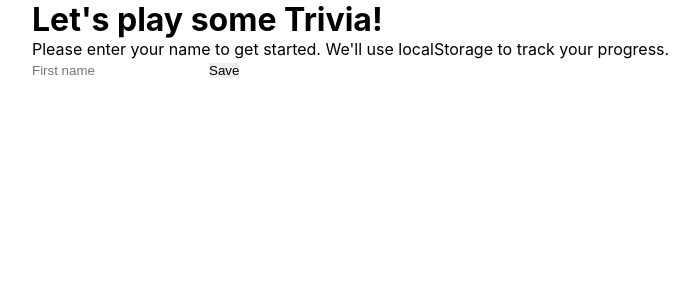
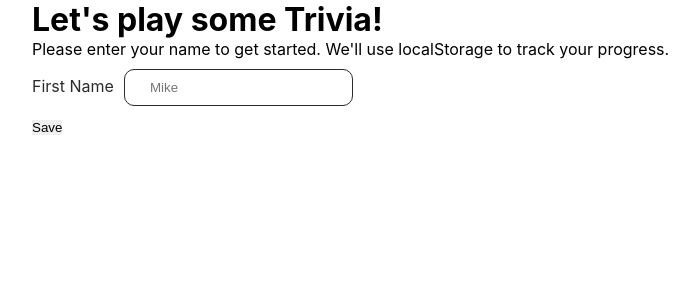
Before and after one commit to MikeCarbone/newsela-app, a Next.js app: page /register in a window 1280 px wide. Shown: the top 300 px of the page, without its empty margins (8-707 px from the left). Built offline with nearby package versions, Linux system fonts and the light colour scheme.

Commit message:
:lipstick: Adds new input component

```diff
--- /dev/null
+++ b/components/atoms/Input.js
@@ -0,0 +1,48 @@
+import styled from 'styled-components'
+
+const padding = `var(--theme-padding-shortWide)`
+const space = `var(--theme-space-average)`
+const borderRadius = `var(--theme-borderRadius-primary)`
+const labelColor = `var(--theme-color-foreground-primary)`
+const border = `var(--theme-border-primary)`
+const borderActive = `var(--theme-border-active)`
+
+const InputElement = styled.input`
+	border: ${border};
+	border-radius: ${borderRadius};
+	cursor: pointer;
+	display: inline-block;
+	margin: ${space} ${space} ${space} 0;
+	padding: ${padding};
+
+	&:active,
+	&:focus {
+		border: ${borderActive};
+		outline: none;
+	}
+`
+
+const Label = styled.label`
+	color: ${labelColor};
+	display: inline-block;
+	margin: 0 ${space} 0 0;
+`
+
+// registration will be for registering inputs from react-hook-form
+// domProps should be spread on the <input /> element
+// identifier will link the label and input element together
+const Input = ({
+	registration = {},
+	domProps = {},
+	labelText = '',
+	identifier = '',
+}) => {
+	return (
+		<div>
+			<Label for={identifier}>{labelText}</Label>
+			<InputElement id={identifier} {...domProps} {...registration} />
+		</div>
+	)
+}
+
+export default Input
--- a/pages/register.js
+++ b/pages/register.js
@@ -1,7 +1,9 @@
+import { useOp } from 'react'
 import { useForm } from 'react-hook-form'
 
 import User from '@/libs/models/User'
 
+import Input from '@/components/atoms/Input'
 import Wrapper from '@/components/templates/Wrapper'
 
 export default function Register() {
@@ -10,7 +12,6 @@ export default function Register() {
 	// Function after submit is clicked
 	const onSubmit = ({ firstName }) => {
 		const newUser = new User({ firstName })
-		setUser(newUser)
 	}
 
 	return (
@@ -22,9 +23,11 @@ export default function Register() {
 					localStorage to track your progress.
 				</p>
 				<form onSubmit={handleSubmit(onSubmit)}>
-					<input
-						{...register('firstName', { required: true })}
-						placeholder="First name"
+					<Input
+						registration={register('firstName', { required: true })}
+						domProps={{ placeholder: 'Mike' }}
+						labelText="First Name"
+						identifier="register__first-name"
 					/>
 					<button type="submit">Save</button>
 				</form>
--- a/styles/tokens.css
+++ b/styles/tokens.css
@@ -24,9 +24,12 @@
 	/* Tier 1 Global Colors */
 	--global-lightRed: #ffc1c1;
 	--global-darkRed: #870101;
+	--global-newsela-primary: #1273f8;
+	--global-black: #2b2b2b;
 
 	/* Tier 1 Global Measurements */
 	--global-borderRadius-smooth: 10px;
+	--global-borderWidth-thin: 1px;
 	--global-space-05: 5px;
 	--global-space-10: 10px;
 	--global-space-15: 15px;
@@ -38,11 +41,19 @@
 	/* Tier 2 Theme Colors */
 	--theme-color-lightRed: var(--global-lightRed);
 	--theme-color-darkRed: var(--global-darkRed);
+	--theme-color-brand-primary: var(--global-newsela-primary);
+	--theme-color-foreground-primary: var(--global-black);
 
 	/* Tier 2 Theme Measurements */
 	--theme-borderRadius-primary: var(--global-borderRadius-smooth);
+	--theme-borderWidth-primary: var(--global-borderWidth-thin);
 	--theme-space-average: 10px;
 
 	--theme-padding-shortWide: var(--global-space-10) var(--global-space-25);
 	--theme-space-small: var(--global-space-05);
+
+	--theme-border-primary: var(--theme-borderWidth-primary) solid
+		var(--theme-color-foreground-primary);
+	--theme-border-active: var(--theme-borderWidth-primary) solid
+		var(--theme-color-brand-primary);
 }
```
